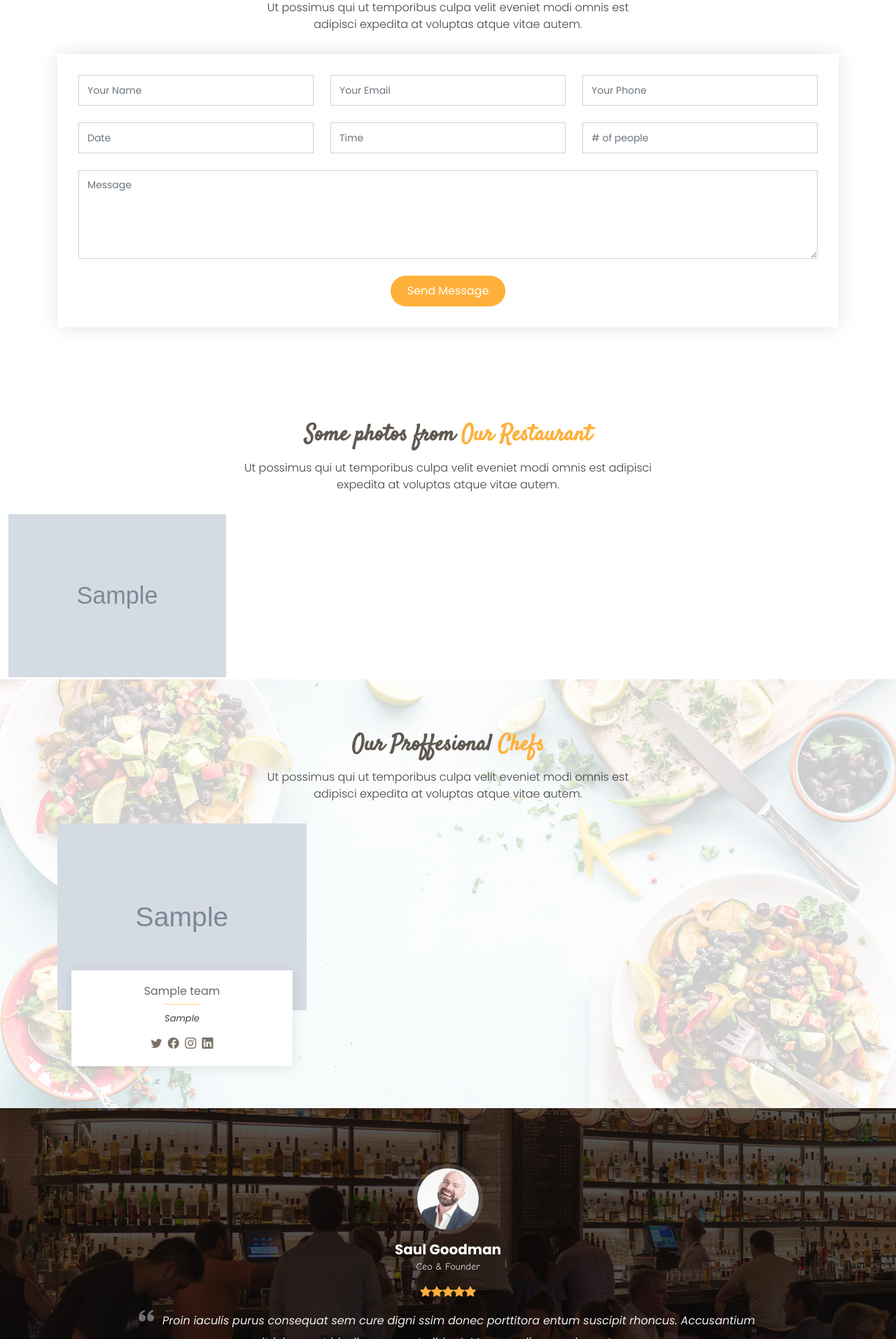
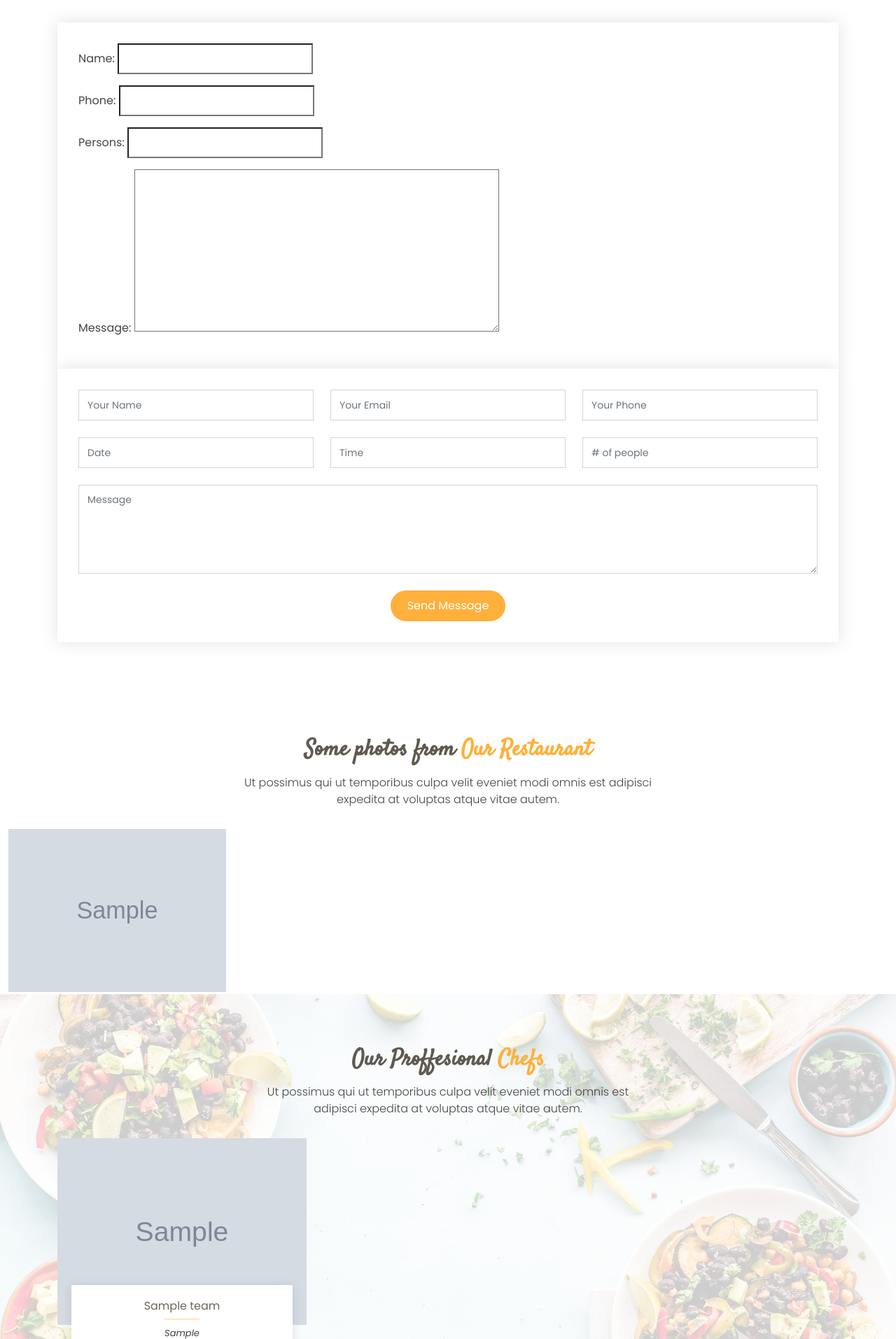
Before and after one commit to shamansk1y/site_lect, a Django app: page / in a window 1280 px wide. Shown: the part 3408-5322 px from the top of the page at 70% size. Run offline with Django 4.2, Linux system fonts and the light colour scheme; tables that the repository leaves empty hold one stand-in row (values such as "Sample post"); grey boxes marked "Sample" are stand-in pictures; some libraries are stand-ins or nearby versions.

Commit message:
commit lect 5.2(+ res, why us)

```diff
--- /dev/null
+++ b/main_page/forms.py
@@ -0,0 +1,9 @@
+from django import forms
+from .models import Reservation
+
+
+class ReservationForm(forms.ModelForm):
+
+    class Meta:
+        model = Reservation
+        fields = ['name', 'phone', 'persons', 'message']
--- a/main_page/models.py
+++ b/main_page/models.py
@@ -1,4 +1,5 @@
 from django.db import models
+from django.core.validators import RegexValidator
 import os
 import uuid
 
@@ -104,7 +105,7 @@ class Booking(models.Model):
     class Meta:
         ordering = ('book_num', 'date')
         verbose_name = 'Book'
-        verbose_name_plural = 'Бронювання'
+        verbose_name_plural = 'Тест Бронювання'
 
 class Events(models.Model):
 
@@ -147,3 +148,30 @@ class About(models.Model):
 
     class Meta:
         verbose_name_plural = 'Про нас'
+
+
+class Reservation(models.Model):
+    phone_validator = RegexValidator(regex=r'', message='')
+
+    name = models.CharField(max_length=50)
+    phone = models.CharField(max_length=20, validators=[phone_validator])
+    persons = models.SmallIntegerField()
+    message = models.TextField(max_length=250, blank=True)
+
+    date = models.DateField(auto_now_add=True )
+    date_processing = models.DateField(auto_now=True )
+    is_processed = models.BooleanField(default=False)
+
+    class Meta:
+        ordering = ('-date',)
+        verbose_name_plural = 'Бронювання'
+
+class WhyUs(models.Model):
+    name = models.CharField(max_length=50, unique=True, db_index=True)
+    position = models.SmallIntegerField(unique=True)
+    is_visible = models.BooleanField(default=True)
+    desc = models.TextField(max_length=255)
+
+    class Meta:
+        ordering = ('position',)
+        verbose_name_plural = 'Чому нас'
--- a/main_page/templates/reservation.html
+++ b/main_page/templates/reservation.html
@@ -6,7 +6,9 @@
           <h2>Book a <span>Table</span></h2>
           <p>Ut possimus qui ut temporibus culpa velit eveniet modi omnis est adipisci expedita at voluptas atque vitae autem.</p>
         </div>
-
+        <form action="forms/book-a-table.php" method="post" role="form" class="php-email-form">
+            {{ form_reserve.as_p }}
+        </form>
         <form action="forms/book-a-table.php" method="post" role="form" class="php-email-form">
           <div class="row">
             <div class="col-lg-4 col-md-6 form-group">
--- a/main_page/templates/testimonials.html
+++ b/main_page/templates/testimonials.html
@@ -21,69 +21,7 @@
               </div>
             </div><!-- End testimonial item -->
 
-            <div class="swiper-slide">
-              <div class="testimonial-item">
-                <img src="assets/img/testimonials/testimonials-2.jpg" class="testimonial-img" alt="">
-                <h3>Sara Wilsson</h3>
-                <h4>Designer</h4>
-                <div class="stars">
-                  <i class="bi bi-star-fill"></i><i class="bi bi-star-fill"></i><i class="bi bi-star-fill"></i><i class="bi bi-star-fill"></i><i class="bi bi-star-fill"></i>
-                </div>
-                <p>
-                  <i class="bx bxs-quote-alt-left quote-icon-left"></i>
-                  Export tempor illum tamen malis malis eram quae irure esse labore quem cillum quid cillum eram malis quorum velit fore eram velit sunt aliqua noster fugiat irure amet legam anim culpa.
-                  <i class="bx bxs-quote-alt-right quote-icon-right"></i>
-                </p>
-              </div>
-            </div><!-- End testimonial item -->
 
-            <div class="swiper-slide">
-              <div class="testimonial-item">
-                <img src="assets/img/testimonials/testimonials-3.jpg" class="testimonial-img" alt="">
-                <h3>Jena Karlis</h3>
-                <h4>Store Owner</h4>
-                <div class="stars">
-                  <i class="bi bi-star-fill"></i><i class="bi bi-star-fill"></i><i class="bi bi-star-fill"></i><i class="bi bi-star-fill"></i><i class="bi bi-star-fill"></i>
-                </div>
-                <p>
-                  <i class="bx bxs-quote-alt-left quote-icon-left"></i>
-                  Enim nisi quem export duis labore cillum quae magna enim sint quorum nulla quem veniam duis minim tempor labore quem eram duis noster aute amet eram fore quis sint minim.
-                  <i class="bx bxs-quote-alt-right quote-icon-right"></i>
-                </p>
-              </div>
-            </div><!-- End testimonial item -->
-
-            <div class="swiper-slide">
-              <div class="testimonial-item">
-                <img src="assets/img/testimonials/testimonials-4.jpg" class="testimonial-img" alt="">
-                <h3>Matt Brandon</h3>
-                <h4>Freelancer</h4>
-                <div class="stars">
-                  <i class="bi bi-star-fill"></i><i class="bi bi-star-fill"></i><i class="bi bi-star-fill"></i><i class="bi bi-star-fill"></i><i class="bi bi-star-fill"></i>
-                </div>
-                <p>
-                  <i class="bx bxs-quote-alt-left quote-icon-left"></i>
-                  Fugiat enim eram quae cillum dolore dolor amet nulla culpa multos export minim fugiat minim velit minim dolor enim duis veniam ipsum anim magna sunt elit fore quem dolore labore illum veniam.
-                  <i class="bx bxs-quote-alt-right quote-icon-right"></i>
-                </p>
-              </div>
-            </div><!-- End testimonial item -->
-
-            <div class="swiper-slide">
-              <div class="testimonial-item">
-                <img src="assets/img/testimonials/testimonials-5.jpg" class="testimonial-img" alt="">
-                <h3>John Larson</h3>
-                <h4>Entrepreneur</h4>
-                <div class="stars">
-                  <i class="bi bi-star-fill"></i><i class="bi bi-star-fill"></i><i class="bi bi-star-fill"></i><i class="bi bi-star-fill"></i><i class="bi bi-star-fill"></i>
-                </div>
-                <p>
-                  <i class="bx bxs-quote-alt-left quote-icon-left"></i>
-                  Quis quorum aliqua sint quem legam fore sunt eram irure aliqua veniam tempor noster veniam enim culpa labore duis sunt culpa nulla illum cillum fugiat legam esse veniam culpa fore nisi cillum quid.
-                  <i class="bx bxs-quote-alt-right quote-icon-right"></i>
-                </p>
-              </div>
-            </div><!-- End testimonial item -->
 
           </div>
           <div class="swiper-pagination"></div>
--- a/main_page/templates/whu_us.html
+++ b/main_page/templates/whu_us.html
@@ -8,30 +8,15 @@
         </div>
 
         <div class="row">
-
-          <div class="col-lg-4">
-            <div class="box">
-              <span>01</span>
-              <h4>Lorem Ipsum</h4>
-              <p>Ulamco laboris nisi ut aliquip ex ea commodo consequat. Et consectetur ducimus vero placeat</p>
-            </div>
-          </div>
-
-          <div class="col-lg-4 mt-4 mt-lg-0">
-            <div class="box">
-              <span>02</span>
-              <h4>Repellat Nihil</h4>
-              <p>Dolorem est fugiat occaecati voluptate velit esse. Dicta veritatis dolor quod et vel dire leno para dest</p>
-            </div>
-          </div>
-
-          <div class="col-lg-4 mt-4 mt-lg-0">
-            <div class="box">
-              <span>03</span>
-              <h4> Ad ad velit qui</h4>
-              <p>Molestiae officiis omnis illo asperiores. Aut doloribus vitae sunt debitis quo vel nam quis</p>
-            </div>
-          </div>
+            {% for item in why_us %}
+                <div class="col-lg-4">
+                    <div class="box">
+                        <span>{{ item.position }}</span>
+                        <h4>{{ item.name }}</h4>
+                        <p>{{ item.desc }}</p>
+                    </div>
+                </div>
+            {% endfor %}
 
         </div>
 
--- a/main_page/views.py
+++ b/main_page/views.py
@@ -1,6 +1,6 @@
 from django.shortcuts import render
-from .models import Category, Dish, Galery, Team
-from django.http import HttpResponse
+from .models import Category, Dish, Galery, Team, WhyUs
+from .forms import ReservationForm
 
 def main(request):
     categories = Category.objects.filter(is_visible=True)
@@ -8,6 +8,9 @@ def main(request):
     special_dishes = Dish.objects.filter(is_visible=True, is_special=True)
     gallery = Galery.objects.all()[:8]
     chefs = Team.objects.filter(is_visible=True)
+    why_us = WhyUs.objects.all()[:3]
+
+    form_reserve = ReservationForm()
 
     return render(request, 'main_page.html', context={
         'categories': categories,
@@ -15,4 +18,6 @@ def main(request):
         'special_dishes': special_dishes,
         'gallery': gallery,
         'chefs': chefs,
+        'form_reserve': form_reserve,
+        'why_us': why_us,
     })
```
Also changed, not shown: main_page/admin.py (+15 -1 lines), main_page/migrations/0002_reservation_alter_about_options_and_more.py (added), main_page/migrations/0003_whyus.py (added).
